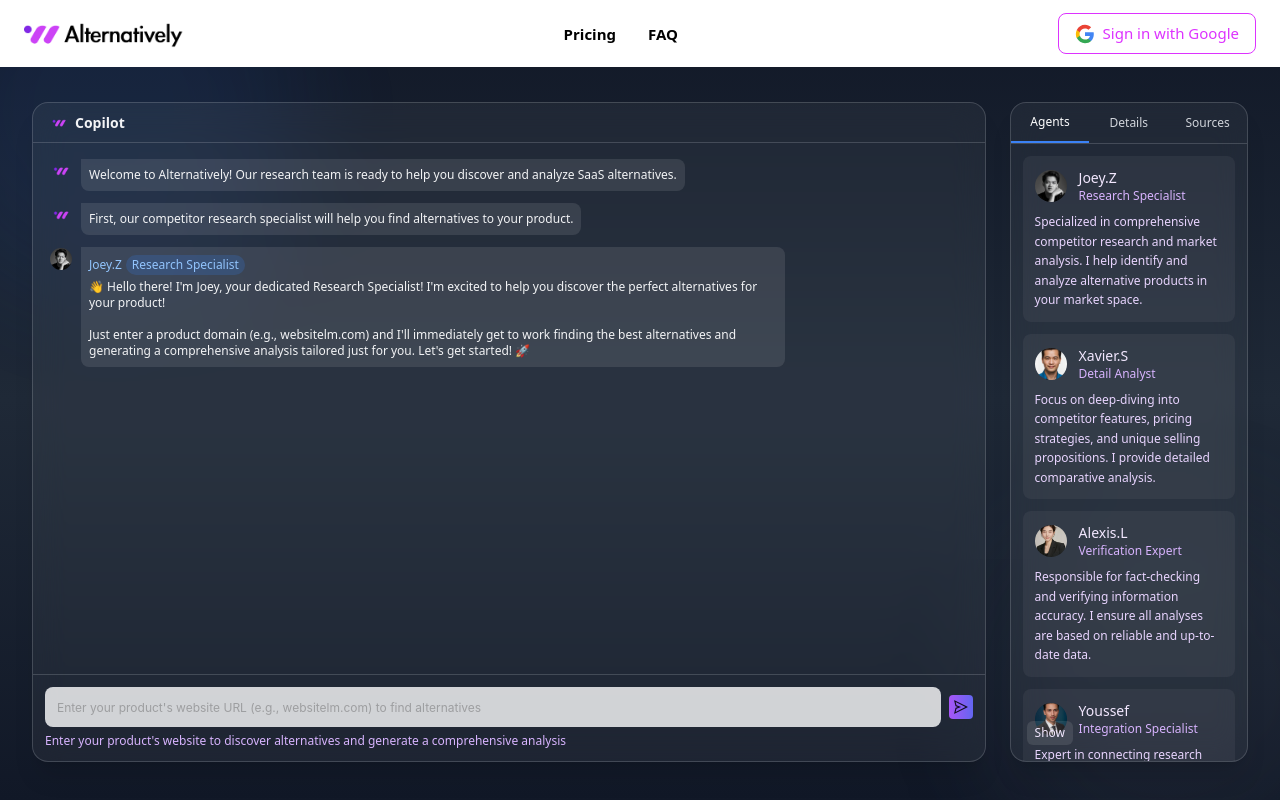
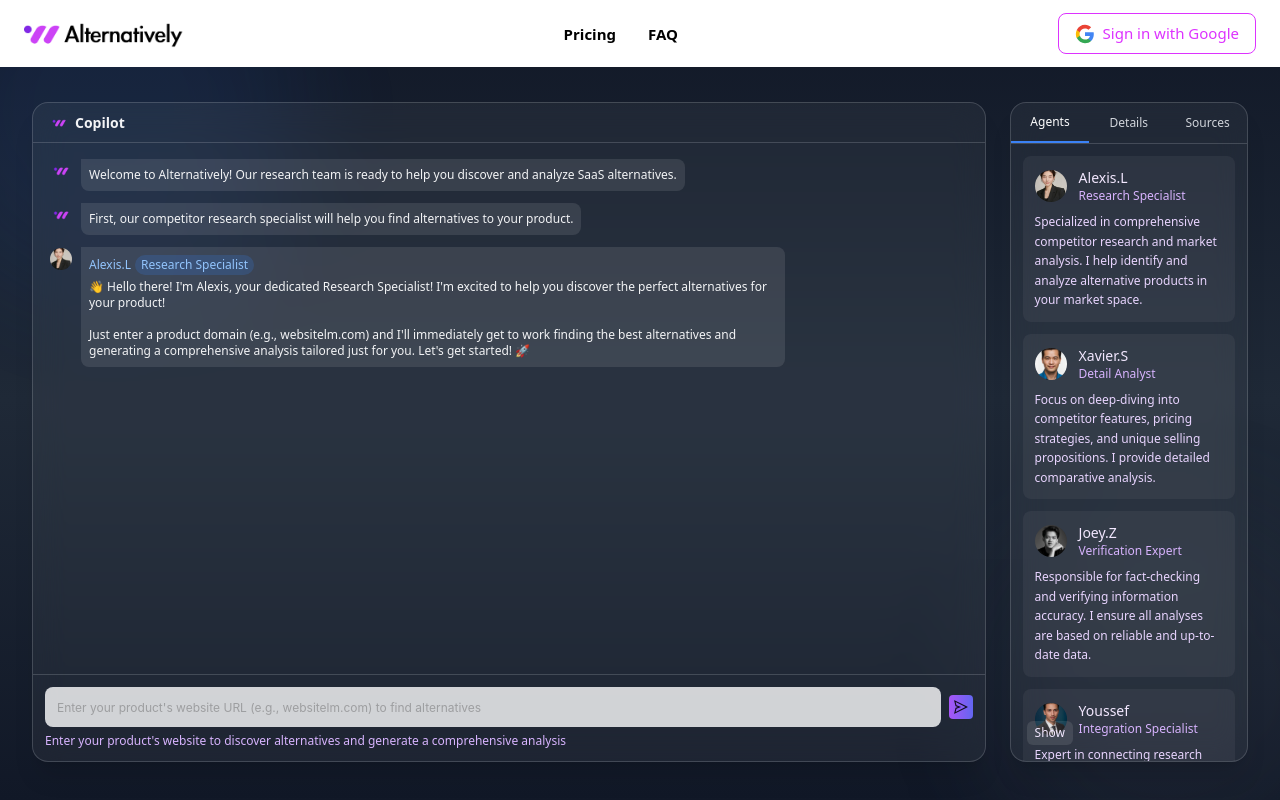
Before and after one commit to Joeyzzyy/Alternative-Research, a Next.js app: page /en in a window 1280 px wide. Shown: the top 800 px of the page. Built offline with nearby package versions, Linux system fonts and the light colour scheme.

Commit message:
features added

```diff
--- a/src/components/common/sections/research-tool.js
+++ b/src/components/common/sections/research-tool.js
@@ -33,7 +33,7 @@
     {
       type: 'agent',
       agentId: 1,
-      content: '👋 Hello there! I\'m Joey, your dedicated Research Specialist! I\'m excited to help you discover the perfect alternatives for your product!\n\nJust enter a product domain (e.g., websitelm.com) and I\'ll immediately get to work finding the best alternatives and generating a comprehensive analysis tailored just for you. Let\'s get started! 🚀'
+      content: '👋 Hello there! I\'m Alexis, your dedicated Research Specialist! I\'m excited to help you discover the perfect alternatives for your product!\n\nJust enter a product domain (e.g., websitelm.com) and I\'ll immediately get to work finding the best alternatives and generating a comprehensive analysis tailored just for you. Let\'s get started! 🚀'
     }
   ];
 
@@ -129,7 +129,7 @@
     setWorkflowStage('collecting');
     setWorkflowProgress(0);
 
-    // 添加Joey的热情响应消息，追加到现有消息中
+    // 添加Alexis的热情响应消息，追加到现有消息中
     setMessages(prev => [...prev, {
       type: 'agent',
       agentId: 1,
@@ -361,12 +361,12 @@
     );
   };
 
-  // 新增 agents 数据
+  // 新增 agents 数据 - 互换Joey和Alexis.L的顺序和身份
   const agents = [
     {
       id: 1,
-      name: 'Joey.Z',
-      avatar: '/images/zy.jpg',  // 使用指定的图片路径
+      name: 'Alexis.L',
+      avatar: '/images/by.jpg',  // 使用指定的图片路径
       role: 'Research Specialist',
       description: 'Specialized in comprehensive competitor research and market analysis. I help identify and analyze alternative products in your market space.'
     },
@@ -379,8 +379,8 @@
     },
     {
       id: 3,
-      name: 'Alexis.L',
-      avatar: '/images/by.jpg',  // 使用指定的图片路径
+      name: 'Joey.Z',
+      avatar: '/images/zy.jpg',  // 使用指定的图片路径
       role: 'Verification Expert',
       description: 'Responsible for fact-checking and verifying information accuracy. I ensure all analyses are based on reliable and up-to-date data.'
     },
```
